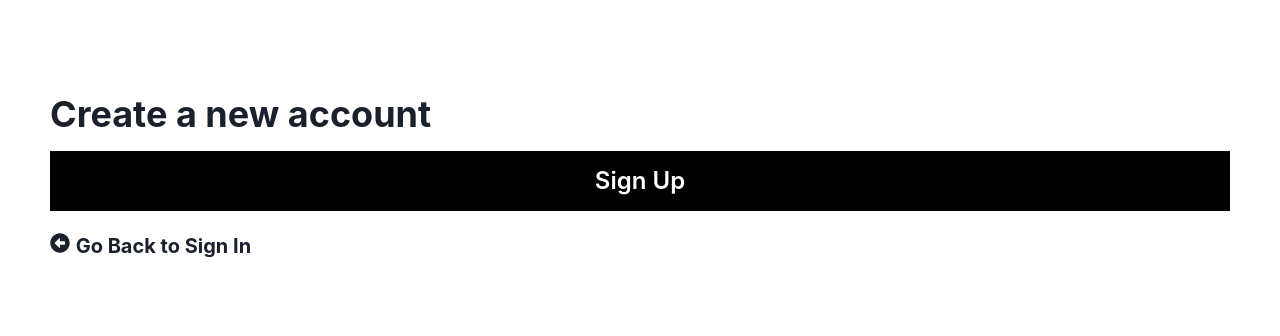
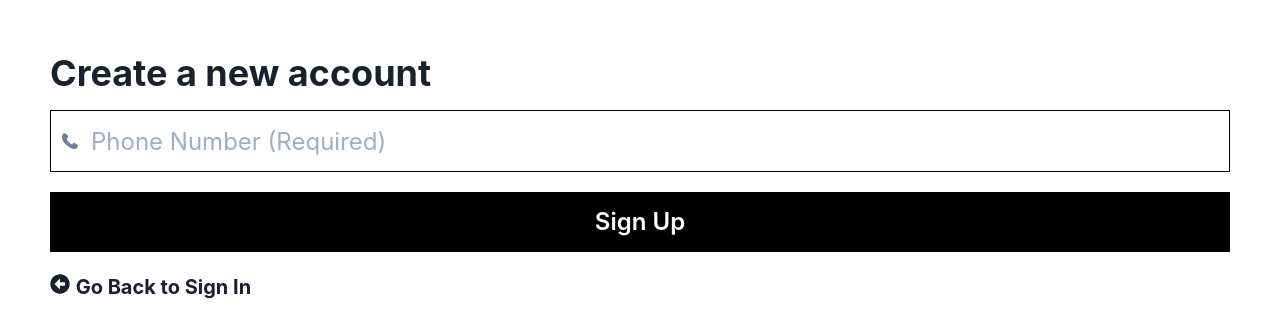
Before and after one commit to itskhaledmohammad/ts-react-login-flow, a React (Create React App) app: page /signup in a window 1280 px wide. Shown: the part 226-562 px from the top of the page. Built offline with nearby package versions, Linux system fonts and the light colour scheme.

Commit message:
Added some states for keeping track of different fields.

```diff
--- a/src/signup/Signup.tsx
+++ b/src/signup/Signup.tsx
@@ -1,5 +1,5 @@
 import React, { useState } from 'react';
-import { Flex, Text, Button, Icon, useToast, Input, Link} from "@chakra-ui/react";
+import { Flex, Text, Button, Icon, useToast, Input, Link, InputGroup, InputLeftElement} from "@chakra-ui/react";
 import { PhoneIcon } from '@chakra-ui/icons';
 import { FaArrowAltCircleLeft, FaEnvelope } from 'react-icons/fa';
 import {Link as RLink} from "react-router-dom";
@@ -19,10 +19,15 @@ const blackButtonStyle = {
 }
 export const Signup = ():JSX.Element => {
     const toast = useToast()
-    const [otp, setOTP] = useState<number>(0);
+    const [phone, setPhone] = useState<string>("");
+    const [name, setName] = useState<string>("");
+    const [email, setEmail] = useState<string>("");
+    const [password, setPassword] = useState<string>("");
+
+
 
     const handleOTP = () => {
-        if(otp === 0 || !otp) {
+        if(!phone) {
             toast({
                 title: "Validation Unsuccessful",
                 description: "Please enter a valid OTP",
@@ -36,6 +41,15 @@ export const Signup = ():JSX.Element => {
     return (
     <Flex direction="column" width="100%" padding="50px" justifyContent="center" alignItems="center">
         <Text fontSize="4xl" align="left" width="100%" as="strong">Create a new account</Text>
+        <InputGroup {...commonStyle}>
+            <InputLeftElement
+              pointerEvents="none"
+              children={<PhoneIcon color="gray.500" />}
+              height="100%"
+            />
+            <Input type="tel" placeholder="Phone Number (Required)" paddingTop="30px" paddingBottom="30px" fontSize="2xl" borderRadius="0" borderColor="black" onChange={(e) => setPhone(e.target.value)}/>
+    </InputGroup>
+
         <Button {...commonStyle} size="lg" {...blackButtonStyle}  padding="30px 0" onClick={handleOTP}>
             <Text fontSize="2xl">Sign Up</Text>
         </Button>
```
